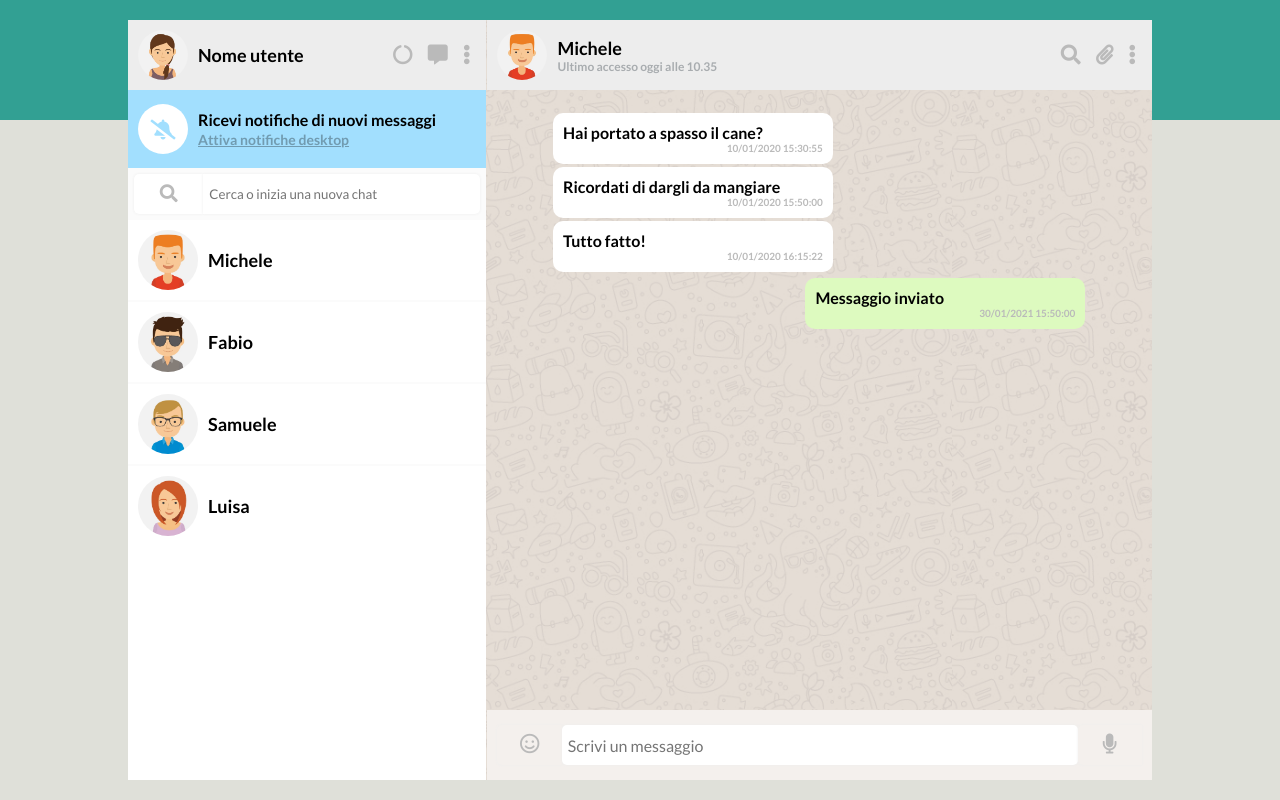
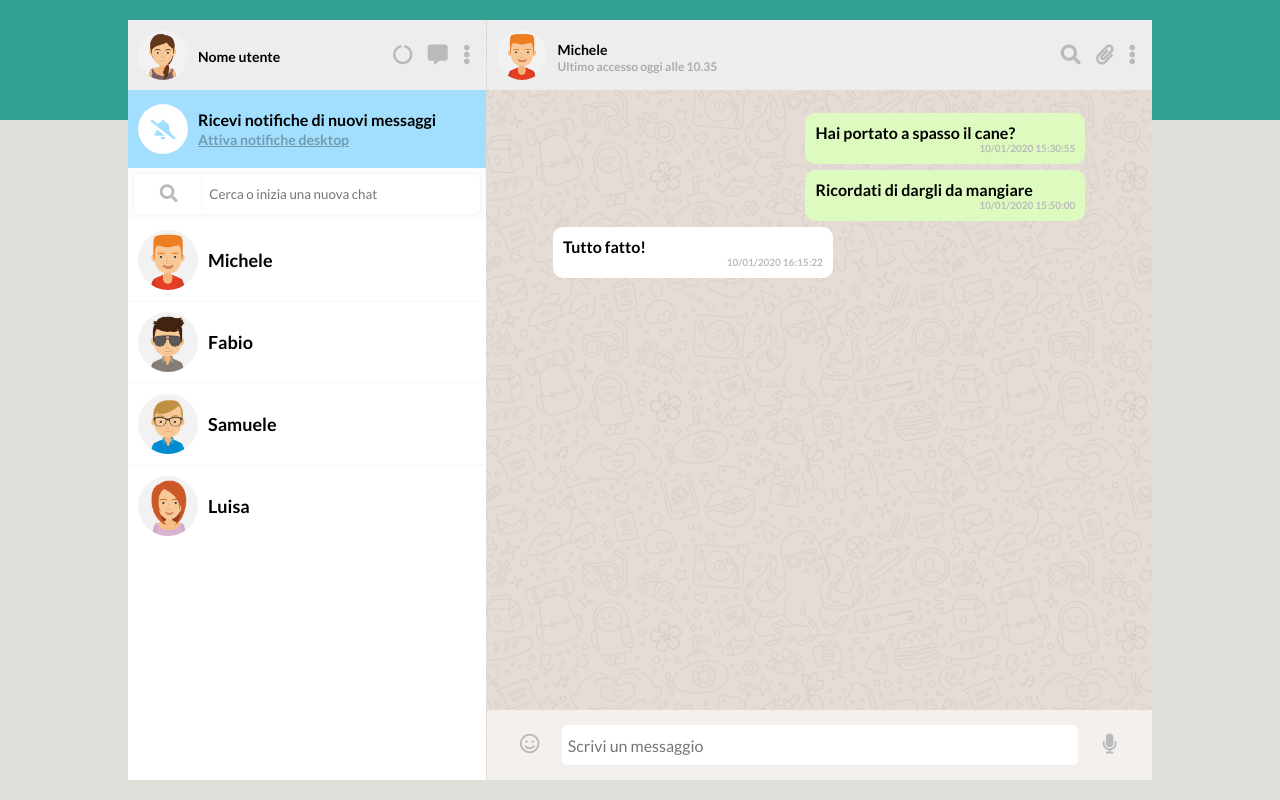
Before and after one commit to GalinaShcherbak84/vue-boolzapp, a plain HTML site: page index.html in a window 1280 px wide. Drawn offline with nearby package versions, Linux system fonts and the light colour scheme.

Commit message:
messaggi spediti e ricevuti

```diff
--- a/index.html
+++ b/index.html
@@ -78,16 +78,11 @@
             </section>
             <!-- content-main/messaggi-->
             <section class="content-main">
-                <div class="messaggi-ricevuti" v-for = " item in yourPropNameHere[indexUtente].messages">
-                    <div class="messaggio" >
+                <div  v-for = " item in yourPropNameHere[indexUtente].messages"
+                v-bind:class="{ messaggiInviati: item.status == 'sent' }">
+                    <div class="messaggio " >
                         <p>{{item.message}}</p>
                         <div class="data"><p> {{item.date}}</p></div>
-                    </div>
-                </div>
-                <div class="messaggi-inviati">
-                    <div class="messaggio">
-                        <p>Messaggio inviato</p>
-                        <div class="data"><p> 30/01/2021 15:50:00</p></div>
                     </div>
                 </div>
 
--- a/script.js
+++ b/script.js
@@ -92,12 +92,15 @@ const app = new Vue({
             },
         ],
         indexUtente: 0,
+        classeMess: 'messaggi-inviati',
+
     },
     methods:{
         messaggi(index){
             console.log(index);
              this.indexUtente = index;
              console.log(this.yourPropNameHere[this.indexUtente].messages);
+
         },
 
     },
--- a/style.css
+++ b/style.css
@@ -71,7 +71,7 @@ li a,
 h3 a{
     color:black;
     text-decoration: none;
-    font-size: 18px;
+    font: 18px;
 }
 .side{
     flex-basis: 35%;
@@ -164,15 +164,15 @@ li img{
     overflow-y: auto;
     padding:3% 10%;
 }
-.messaggi-ricevuti{
+.messaggiRicevuti{
     width: 100%;
 }
-.messaggi-inviati{
+.messaggiInviati{
     width: 100%;
     display: flex;
     justify-content: flex-end;
 }
-.messaggi-inviati .messaggio{
+.messaggiInviati .messaggio{
     background-color: #ddfabf;
 }
 .messaggio{
```
